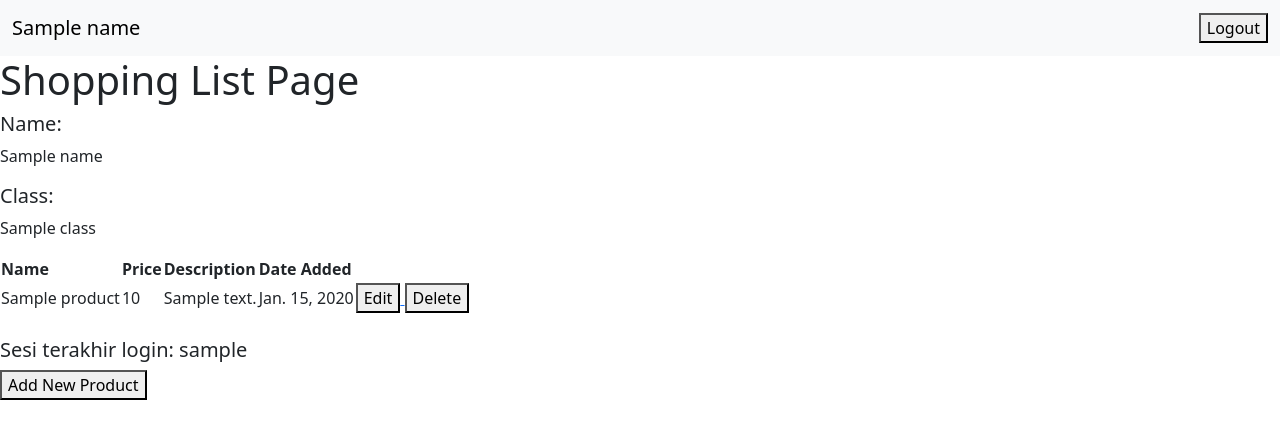
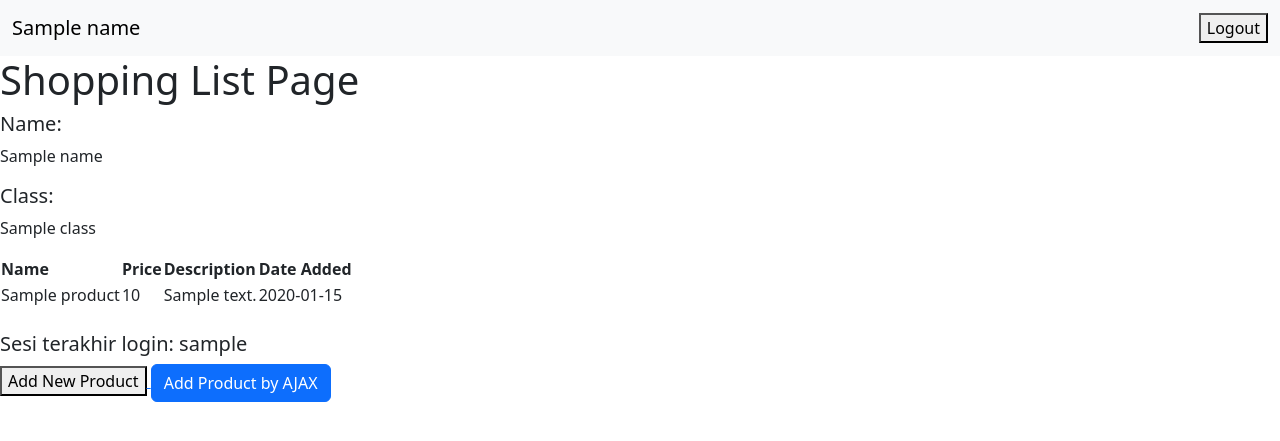
Before and after one commit to alifbintang1/shopping-list, a Django app: template main/templates/main.html in a window 1280 px wide. Shown: the top 441 px of the page. Run offline with Django 4.2, Linux system fonts and the light colour scheme; tables that the repository leaves empty hold one stand-in row (values such as "Sample post"); the template is opened without the code that fills it: values that come from a table or form of the project are taken from there, most other values are stand-ins (such as "Sample title", 1, 10 or a date in 2020).

Commit message:
selesai tutorial 5

```diff
--- a/main/templates/main.html
+++ b/main/templates/main.html
@@ -22,7 +22,7 @@
     <h5>Class:</h5>
     <p>{{class}}</p>
 
-    <table>
+    <!-- <table>
         <tr>
             <th>Name</th>
             <th>Price</th>
@@ -55,7 +55,10 @@
 
             </tr>
         {% endfor %}
-    </table>
+    </table> -->
+
+    <table id="product_table"></table>
+
 
     <br />
     <h5>Sesi terakhir login: {{ last_login }}</h5>
@@ -66,6 +69,40 @@
         </button>
     </a>
 
+    <div class="modal fade" id="exampleModal" tabindex="-1" aria-labelledby="exampleModalLabel" aria-hidden="true">
+        <div class="modal-dialog">
+            <div class="modal-content">
+                <div class="modal-header">
+                    <h1 class="modal-title fs-5" id="exampleModalLabel">Add New Product</h1>
+                    <button type="button" class="btn-close" data-bs-dismiss="modal" aria-label="Close"></button>
+                </div>
+                <div class="modal-body">
+                    <form id="form" onsubmit="return false;">
+                        {% csrf_token %}
+                        <div class="mb-3">
+                            <label for="name" class="col-form-label">Name:</label>
+                            <input type="text" class="form-control" id="name" name="name"></input>
+                        </div>
+                        <div class="mb-3">
+                            <label for="price" class="col-form-label">Price:</label>
+                            <input type="number" class="form-control" id="price" name="price"></input>
+                        </div>
+                        <div class="mb-3">
+                            <label for="description" class="col-form-label">Description:</label>
+                            <textarea class="form-control" id="description" name="description"></textarea>
+                        </div>
+                    </form>
+                </div>
+                <div class="modal-footer">
+                    <button type="button" class="btn btn-secondary" data-bs-dismiss="modal">Close</button>
+                    <button type="button" class="btn btn-primary" id="button_add" data-bs-dismiss="modal">Add Product</button>
+                </div>
+            </div>
+        </div>
+    </div>
+
+    <button type="button" class="btn btn-primary" data-bs-toggle="modal" data-bs-target="#exampleModal">Add Product by AJAX</button>
+
 
     <!-- <a href="{% url 'main:logout' %}">
         <button>
@@ -73,4 +110,46 @@
         </button>
     </a> -->
 
+    <script>
+        async function getProducts() {
+            return fetch("{% url 'main:get_product_json' %}").then((res) => res.json())
+        }
+
+
+        async function refreshProducts() {
+            document.getElementById("product_table").innerHTML = ""
+            const products = await getProducts()
+            let htmlString = `<tr>
+                <th>Name</th>
+                <th>Price</th>
+                <th>Description</th>
+                <th>Date Added</th>
+            </tr>`
+            products.forEach((item) => {
+                htmlString += `\n<tr>
+                <td>${item.fields.name}</td>
+                <td>${item.fields.price}</td>
+                <td>${item.fields.description}</td>
+                <td>${item.fields.date_added}</td>
+            </tr>`
+            })
+
+            document.getElementById("product_table").innerHTML = htmlString
+        }
+        refreshProducts()
+
+
+        function addProduct() {
+            fetch("{% url 'main:add_product_ajax' %}", {
+                method: "POST",
+                body: new FormData(document.querySelector('#form'))
+            }).then(refreshProducts)
+
+            document.getElementById("form").reset()
+            return false
+        }
+
+        document.getElementById("button_add").onclick = addProduct
+    </script>
+
 {% endblock content %}
--- a/main/urls.py
+++ b/main/urls.py
@@ -1,11 +1,14 @@
 from django.urls import path
 from main.views import show_main, create_product, show_xml, show_json, show_xml_by_id, show_json_by_id
-from main.views import register, login_user, logout_user, edit_product, delete_product
+from main.views import register, login_user, logout_user, edit_product, delete_product, get_product_json, add_product_ajax
 
 app_name = 'main'
 
 urlpatterns = [
     path('', show_main, name='show_main'),
+
+    path('get-product/', get_product_json, name='get_product_json'),
+    path('create-product-ajax/', add_product_ajax, name='add_product_ajax'),
 
     path('edit-product/<int:id>', edit_product, name='edit_product'),
     path('delete/<int:id>', delete_product, name='delete_product'), # sesuaikan dengan nama fungsi yang dibuat
--- a/main/views.py
+++ b/main/views.py
@@ -1,5 +1,5 @@
 from django.shortcuts import render
-from django.http import HttpResponseRedirect
+from django.http import HttpResponseNotFound, HttpResponseRedirect
 from main.forms import ProductForm
 from main.models import Product
 from django.urls import reverse
@@ -14,6 +14,26 @@ from django.contrib.auth.decorators import login_required
 import datetime
 from django.http import HttpResponseRedirect
 from django.urls import reverse
+from django.views.decorators.csrf import csrf_exempt
+
+def get_product_json(request):
+    product_item = Product.objects.all()
+    return HttpResponse(serializers.serialize('json', product_item))
+
+@csrf_exempt
+def add_product_ajax(request):
+    if request.method == 'POST':
+        name = request.POST.get("name")
+        price = request.POST.get("price")
+        description = request.POST.get("description")
+        user = request.user
+
+        new_product = Product(name=name, price=price, description=description, user=user)
+        new_product.save()
+
+        return HttpResponse(b"CREATED", status=201)
+
+    return HttpResponseNotFound()
 
 # Create your views here.
 @login_required(login_url='/login')
```
